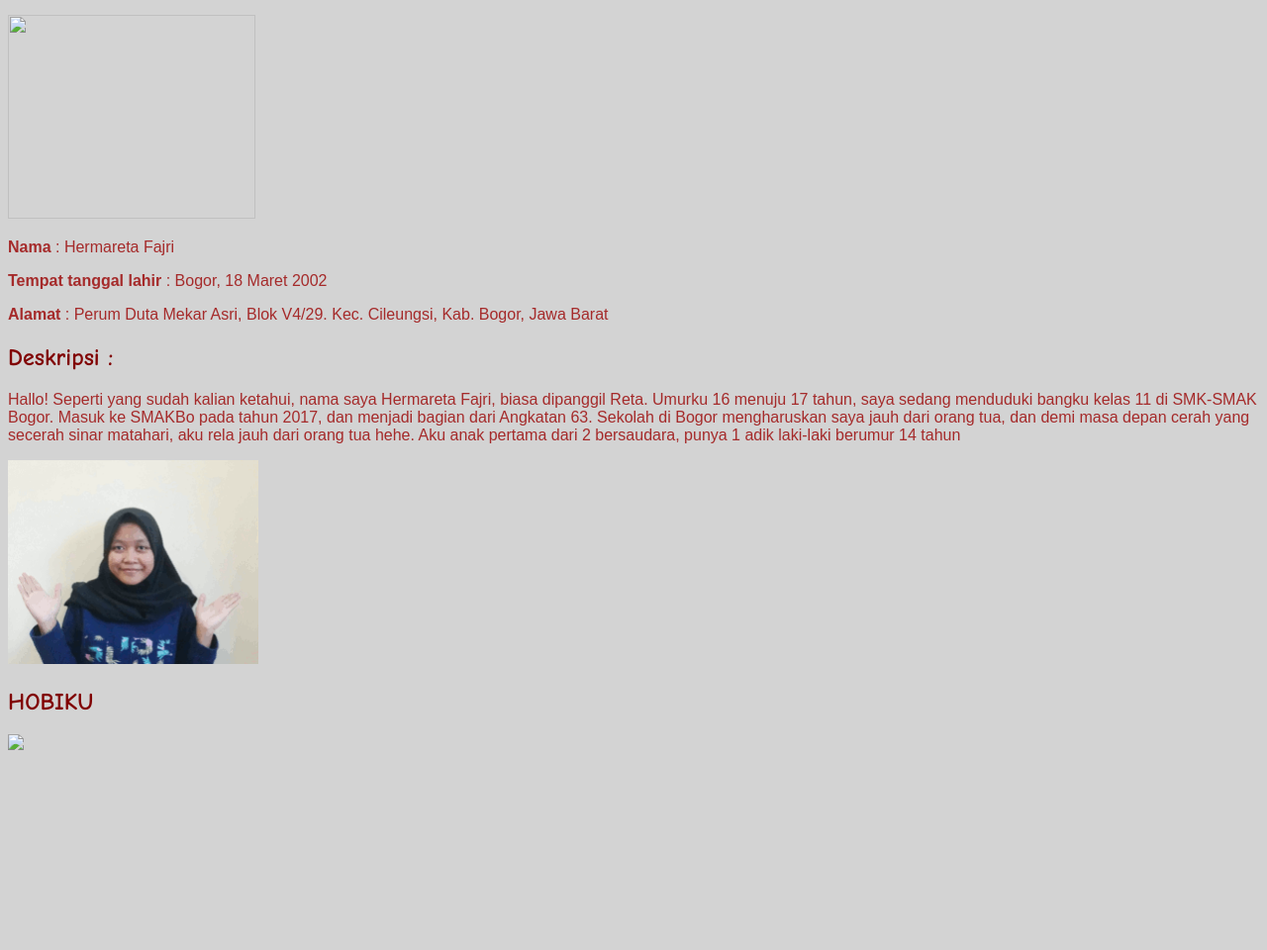
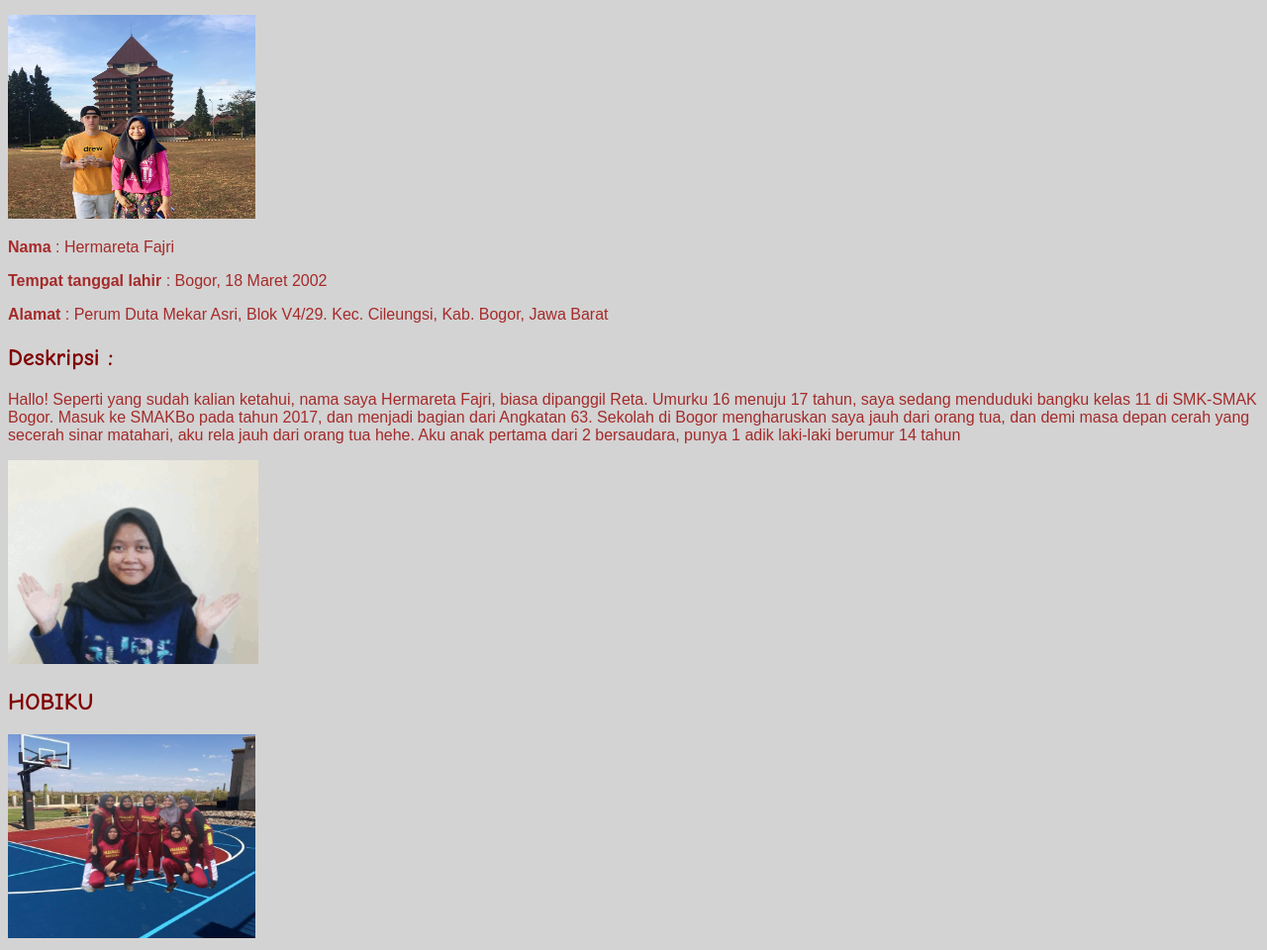
Before and after one commit to hermareta/hermareta.github.io, a plain HTML site: page index.html in a window 1280 px wide. Shown: the part 50-1010 px from the top of the page at 99% size. Before the commit the page ends 820 px from the top, so only its background shows below. Drawn offline with Linux system fonts and the light colour scheme.

Commit message:
Update index.html

```diff
--- a/index.html
+++ b/index.html
@@ -8,7 +8,7 @@
 
 
 	<h1><strong>BIODATA Hermareta Fajri</strong></h1>
-	<img src="Tugas Gimp + idola"width="250"height="206";>
+	<img src="Tugas Gimp + idola.jpg"width="250"height="206";>
 	<p><strong>Nama</strong> : Hermareta Fajri </p>
 	<p><strong>Tempat tanggal lahir</strong> : Bogor, 18 Maret 2002</p>
 	<p><strong>Alamat</strong> : Perum Duta Mekar Asri, Blok V4/29. Kec. Cileungsi, Kab. Bogor, Jawa Barat</p>
@@ -17,7 +17,7 @@
 	<p> Hallo! Seperti yang sudah kalian ketahui, nama saya Hermareta Fajri, biasa dipanggil Reta. Umurku 16 menuju 17 tahun, saya sedang menduduki bangku kelas 11 di SMK-SMAK Bogor. Masuk ke SMAKBo pada tahun 2017, dan menjadi bagian dari Angkatan 63. Sekolah di Bogor mengharuskan saya jauh dari orang tua, dan demi masa depan cerah yang secerah sinar matahari, aku rela jauh dari orang tua hehe. Aku anak pertama dari 2 bersaudara, punya 1 adik laki-laki berumur 14 tahun </p>
 	<img src="Hermareta Fajri Tugas Gif.gif"width="253"height="206";>
 	<h2><strong> HOBIKU </strong></h2>
-	<img src="Tugas gimp + hobi"width="250"heoght="206";>
+	<img src="Tugas gimp + hobi.jpg"width="250"height="206";>
 
 
 
```
